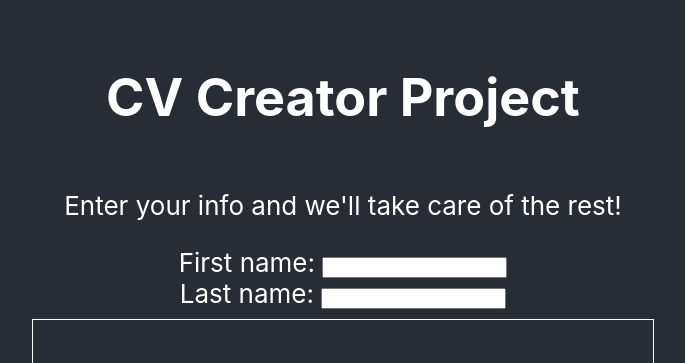
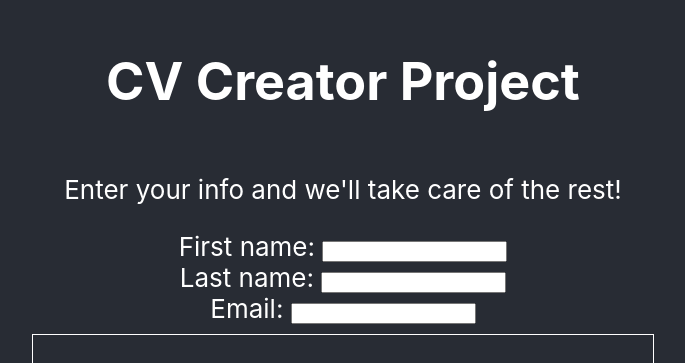
Before and after one commit to pinkx-xlink/cv-application-project, a React (Create React App) app in the folder cv-app-project/: page / in a window 1280 px wide. Shown: the part 193-556 px from the top of the page, without its empty margins (297-982 px from the left). Built offline with nearby package versions, Linux system fonts and the light colour scheme.

Commit message:
Add component for email

```diff
--- a/cv-app-project/src/App.js
+++ b/cv-app-project/src/App.js
@@ -4,6 +4,7 @@ import { useState } from 'react';
 function App() {
   const [firstName, setFirstName] = useState('');
   const [lastName, setLastName] = useState('');
+  const [email, setEmail] = useState('');
 
   const fullName = firstName + ' ' + lastName;
   function handleFirstNameChange(e) {
@@ -12,6 +13,10 @@ function App() {
 
   function handleLastNameChange(e) {
     setLastName(e.target.value);
+  }
+
+  function handleEmailChange(e) {
+    setEmail(e.target.value);
   }
 
   return (
@@ -34,9 +39,17 @@ function App() {
             onChange={handleLastNameChange}
           />
         </label>
+        <label>
+          Email: {' '}
+          <input
+            value={email}
+            onChange={handleEmailChange}
+          />
+        </label>
 
         <div id="cv-form">
           <h2>{fullName}</h2>
+          <p>{email}</p>
         </div>
       </header>
     </div>
```
